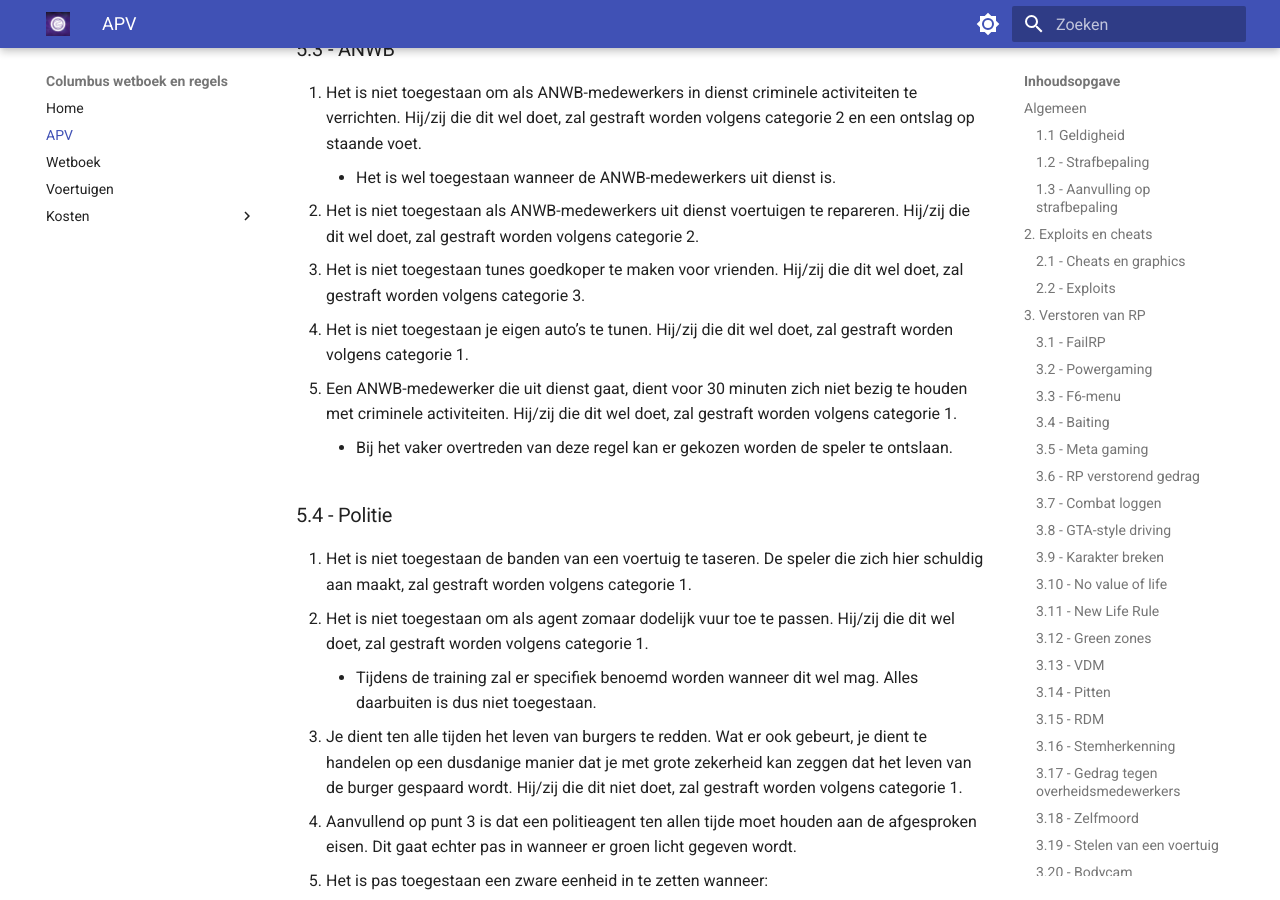
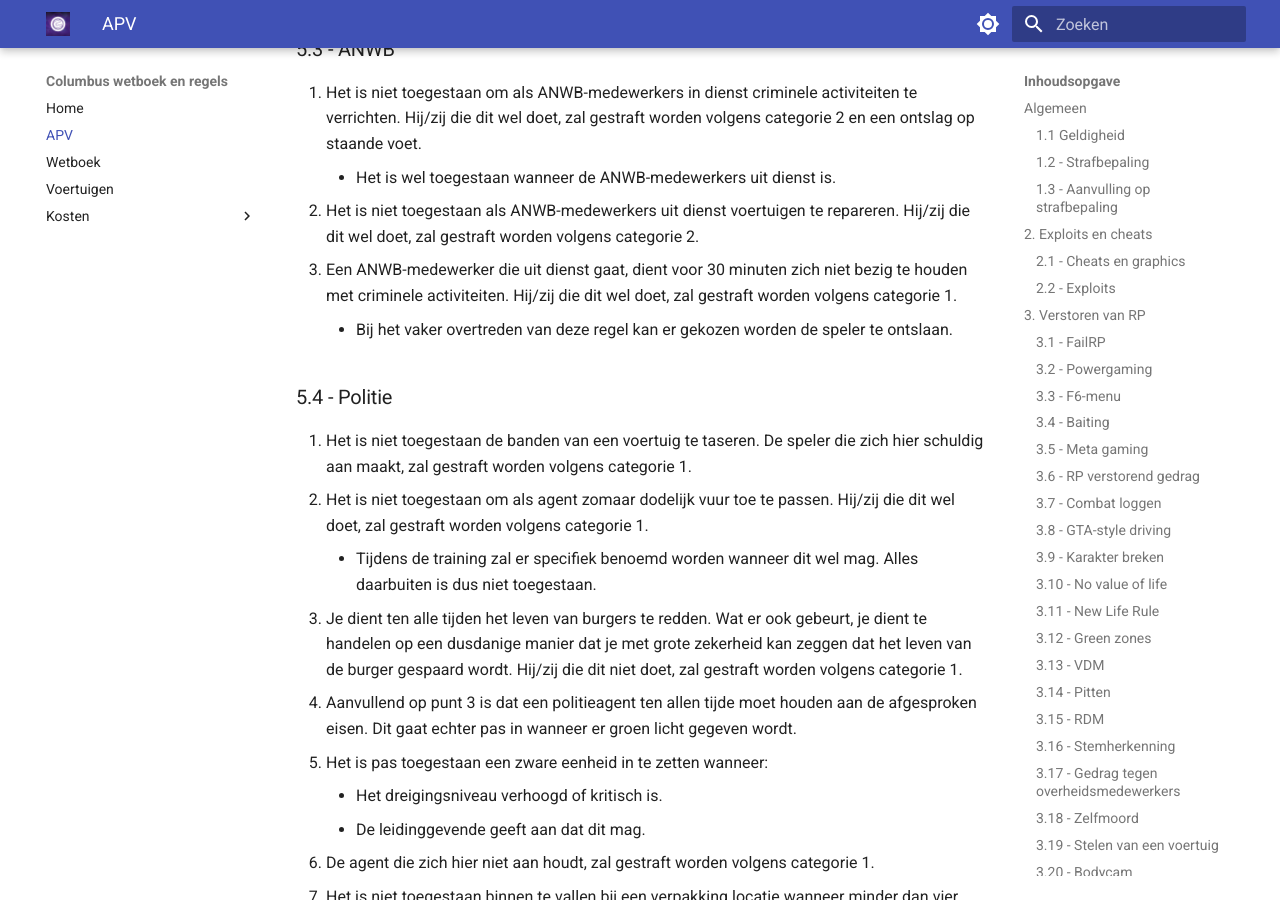
Before and after one commit to ColubmusRP/Regels-en-wetboek, an MkDocs documentation site: the page built from docs/apv.md, in a window 1280 px wide and 900 px high, scrolled down 20601 px. Built offline with MkDocs 1.6.1 and Material for MkDocs 9.7.7, drawn with Linux system fonts in a browser that asks for light colours.

Commit message:
ANWB regel aangepast. Niet meer van toepassing

```diff
--- a/docs/apv.md
+++ b/docs/apv.md
@@ -407,9 +407,7 @@
 1. Het is niet toegestaan om als ANWB-medewerkers in dienst criminele activiteiten te verrichten. Hij/zij die dit wel doet, zal gestraft worden volgens categorie 2 en een ontslag op staande voet.
     * Het is wel toegestaan wanneer de ANWB-medewerkers uit dienst is.
 2. Het is niet toegestaan als ANWB-medewerkers uit dienst voertuigen te repareren. Hij/zij die dit wel doet, zal gestraft worden volgens categorie 2.
-3. Het is niet toegestaan tunes goedkoper te maken voor vrienden. Hij/zij die dit wel doet, zal gestraft worden volgens categorie 3.
-4. Het is niet toegestaan je eigen auto’s te tunen. Hij/zij die dit wel doet, zal gestraft worden volgens categorie 1.
-5. Een ANWB-medewerker die uit dienst gaat, dient voor 30 minuten zich niet bezig te houden met criminele activiteiten. Hij/zij die dit wel doet, zal gestraft worden volgens categorie 1.
+3. Een ANWB-medewerker die uit dienst gaat, dient voor 30 minuten zich niet bezig te houden met criminele activiteiten. Hij/zij die dit wel doet, zal gestraft worden volgens categorie 1.
     * Bij het vaker overtreden van deze regel kan er gekozen worden de speler te ontslaan.
 ### 5.4 - Politie
 1. Het is niet toegestaan de banden van een voertuig te taseren. De speler die zich hier schuldig aan maakt, zal gestraft worden volgens categorie 1.
```
